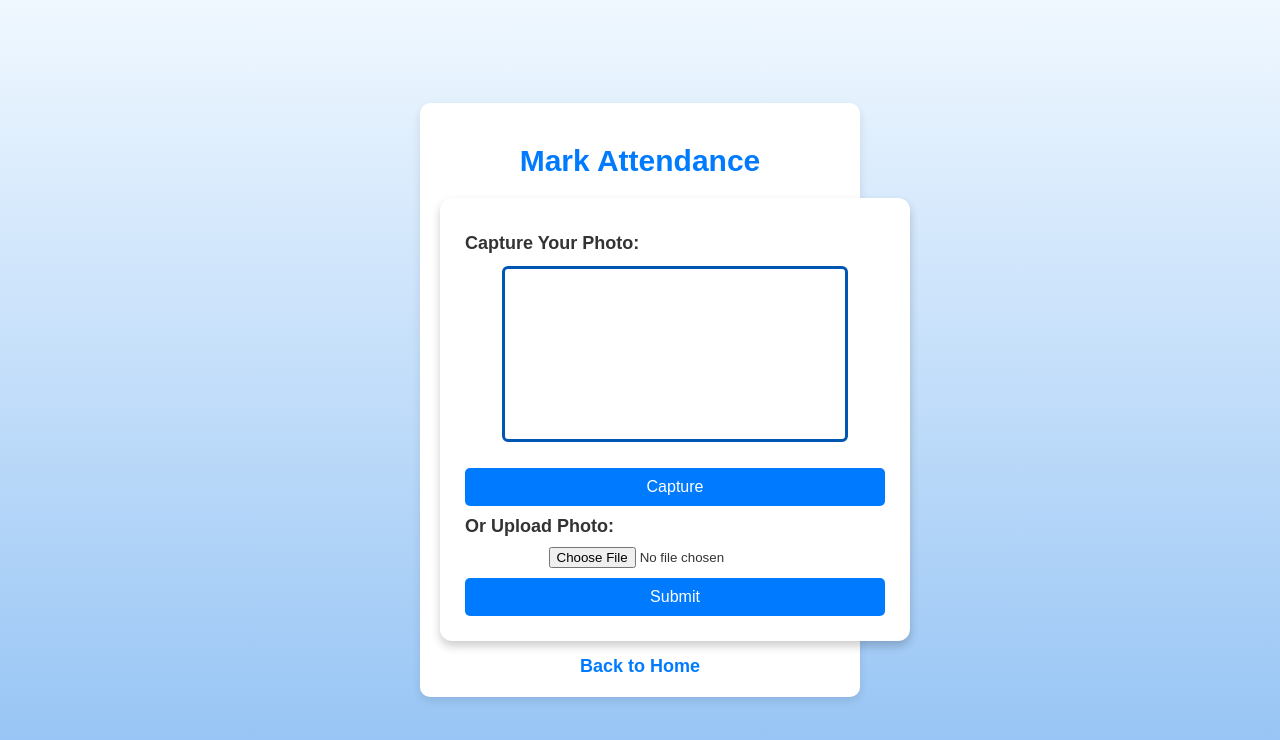
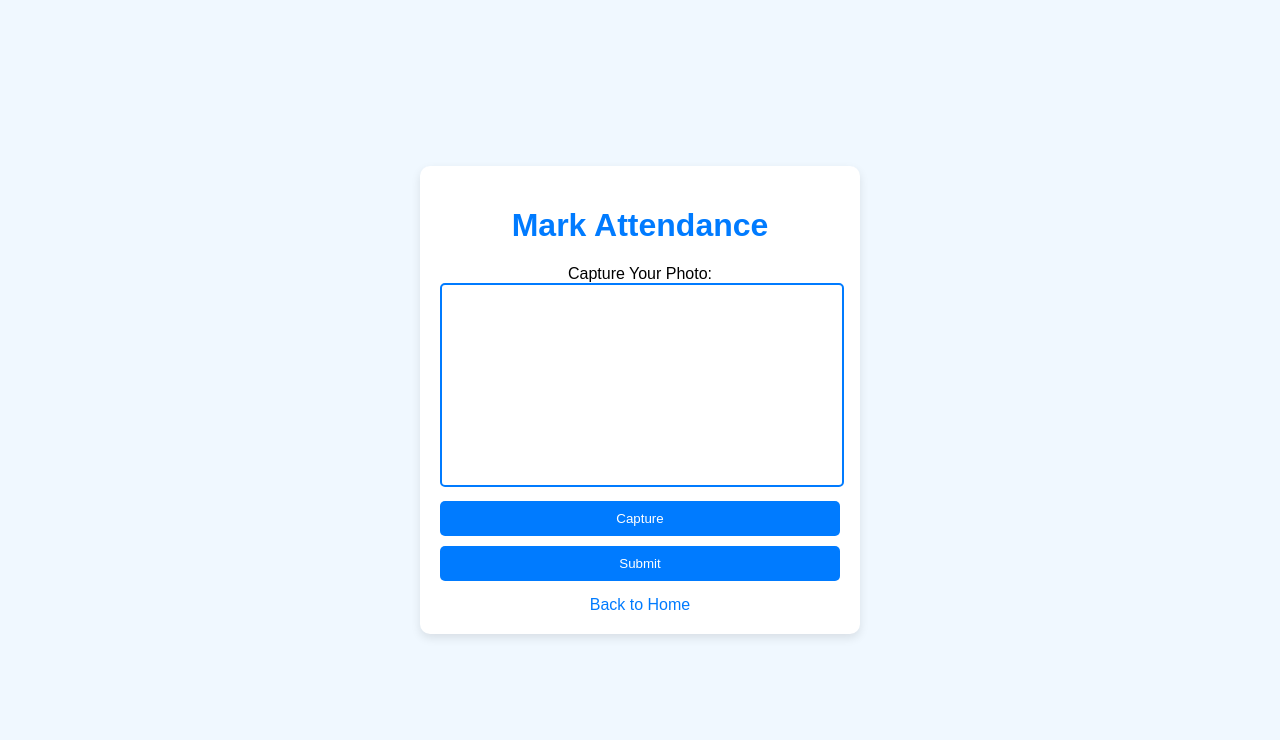
Before and after one commit to Abhinav-Sharmaaaa/Face-Recognition-Attendance-App, a Flask app: page /attendance in a window 1280 px wide. Shown: the top 740 px of the page. Run offline with Flask 3, Linux system fonts and the light colour scheme; a user stored in the database is signed in; some libraries are stand-ins or nearby versions.

Commit message:
removed upload feature in attendance

```diff
--- a/templates/attendance.html
+++ b/templates/attendance.html
@@ -1,36 +1,43 @@
 <!DOCTYPE html>
 <html lang="en">
+
 <head>
     <meta charset="UTF-8">
     <meta name="viewport" content="width=device-width, initial-scale=1.0">
     <title>Mark Attendance</title>
-    <link rel="stylesheet" href="{{ url_for('static', filename='styles.css') }}">
     <style>
         body {
             display: flex;
             justify-content: center;
             align-items: center;
-            height: 100vh;
+            height: 100vh; /* Full height of the viewport */
             margin: 0;
             font-family: Arial, sans-serif;
             background-color: #f0f8ff;
         }
+
         .attendance-section {
             text-align: center;
             background: white;
             padding: 20px;
             border-radius: 10px;
             box-shadow: 0px 4px 10px rgba(0, 0, 0, 0.1);
-            width: 400px;
+            width: 400px; /* Fixed width for the section */
+            max-width: 90%; /* Responsive max width */
         }
+
         h1 {
             color: #007BFF;
         }
-        video, canvas, img {
+
+        video,
+        canvas,
+        img {
             border: 2px solid #007BFF;
             border-radius: 5px;
             width: 100%;
         }
+
         button {
             background-color: #007BFF;
             color: white;
@@ -41,23 +48,28 @@
             margin-top: 10px;
             width: 100%;
         }
+
         button:hover {
             background-color: #0056b3;
         }
+
         input[type="file"] {
             margin-top: 10px;
         }
+
         a {
             display: block;
             margin-top: 15px;
             color: #007BFF;
             text-decoration: none;
         }
+
         a:hover {
             text-decoration: underline;
         }
     </style>
 </head>
+
 <body>
     <div class="attendance-section">
         <h1>Mark Attendance</h1>
@@ -70,10 +82,9 @@
             <img id="capturedPhoto" src="" alt="Captured Photo" style="display:none;">
             <button type="button" id="reCapture" style="display:none;">Re-capture</button>
 
-            {% if session.get('user_type') == 'admin' %}
-            <label for="uploadPhoto">Or Upload Photo:</label>
-            <input type="file" name="uploadPhoto" id="uploadPhoto" accept="image/*">
-            {% endif %}
+            <!-- Uncomment the following lines if you want to allow file uploads -->
+            <!-- <label for="uploadPhoto">Or Upload Photo:</label>
+            <input type="file" name="uploadPhoto" id="uploadPhoto" accept="image/*"> -->
 
             <button type="submit">Submit</button>
         </form>
@@ -88,6 +99,7 @@
         const capturedPhoto = document.getElementById('capturedPhoto');
         const reCaptureButton = document.getElementById('reCapture');
 
+        // Access the user's camera
         navigator.mediaDevices.getUserMedia({ video: true })
             .then(stream => {
                 video.srcObject = stream;
@@ -96,6 +108,7 @@
                 console.error("Error accessing the camera: ", err);
             });
 
+        // Capture the photo when the button is clicked
         snapButton.addEventListener('click', () => {
             const context = canvas.getContext('2d');
             context.drawImage(video, 0, 0, canvas.width, canvas.height);
@@ -107,6 +120,7 @@
             reCaptureButton.style.display = 'block';
         });
 
+        // Allow the user to re-capture the photo
         reCaptureButton.addEventListener('click', () => {
             video.style.display = 'block';
             capturedPhoto.style.display = 'none';
@@ -114,4 +128,5 @@
         });
     </script>
 </body>
+
 </html>
```
